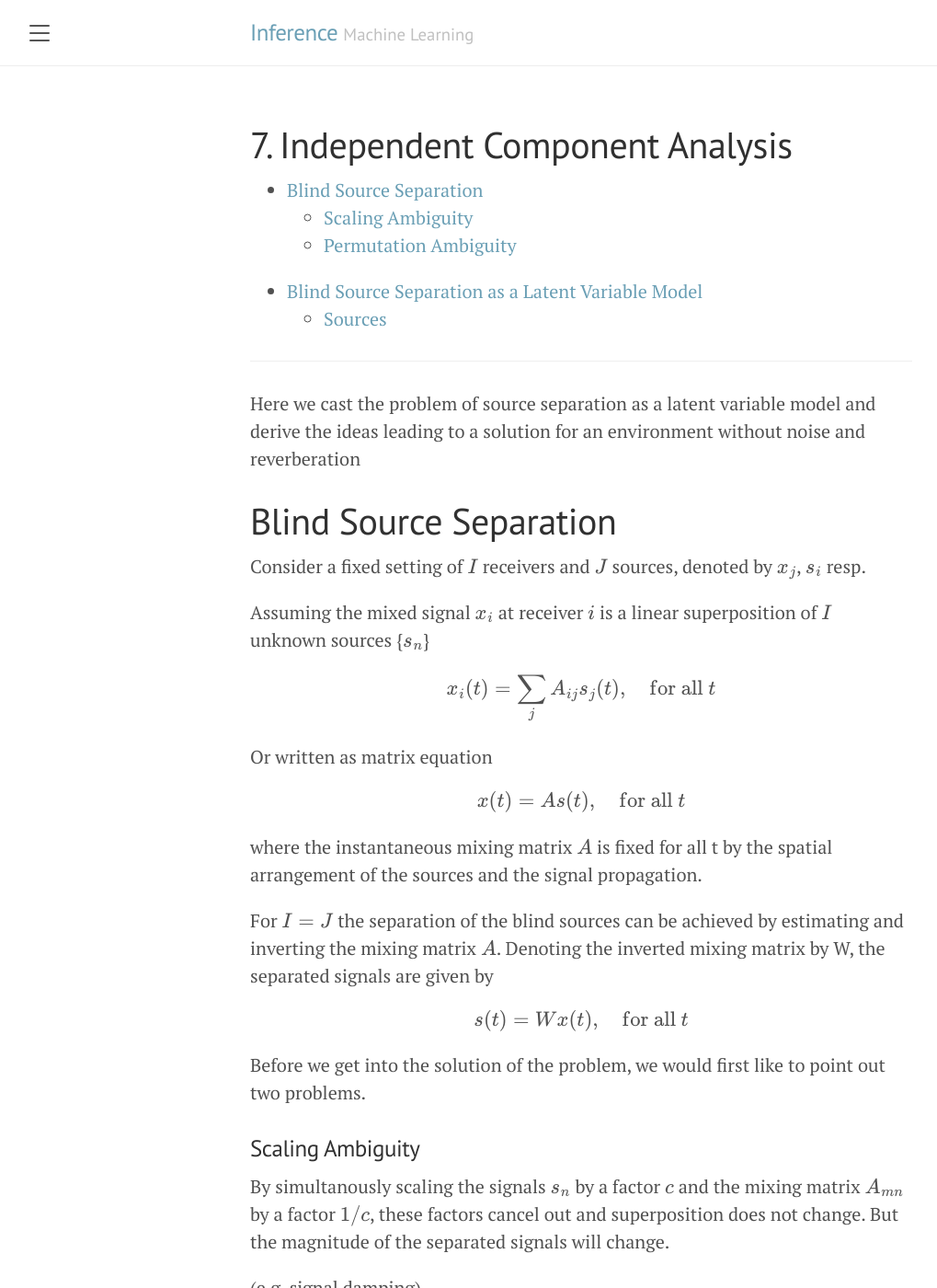
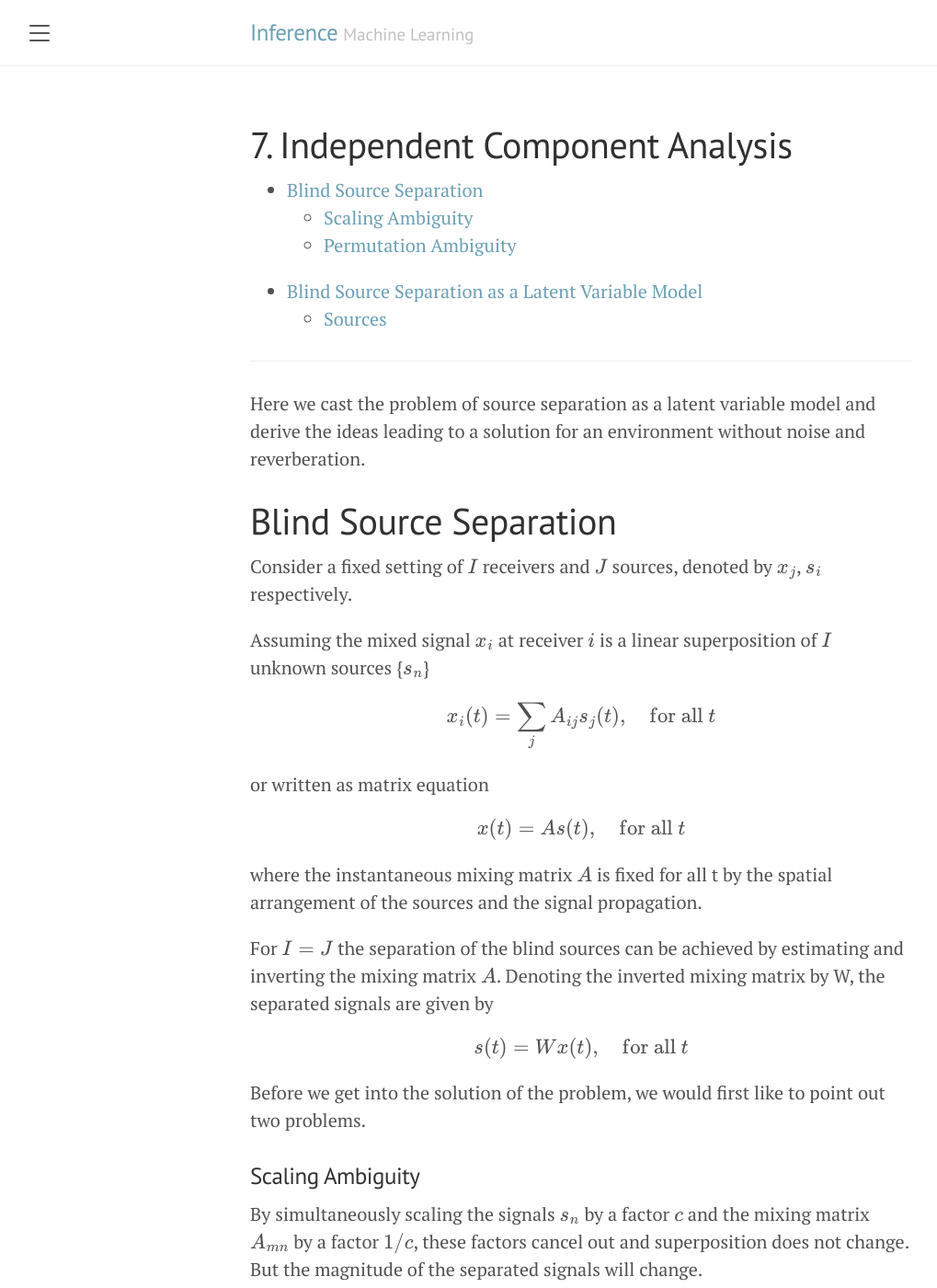
Before and after one commit to BLyndon/bayesian_methods, a Jekyll site: the page built from docs/_posts/2021-01-13-independent_component_analysis.md, in a window 1280 px wide and 1400 px high. Shown: the whole window at 92% size, without its empty margins (8-1027 px from the left). Built offline with Jekyll 4.4.1, drawn with Linux system fonts in a browser that asks for light colours.

Commit message:
fix typos

```diff
--- a/docs/_posts/2021-01-13-independent_component_analysis.md
+++ b/docs/_posts/2021-01-13-independent_component_analysis.md
@@ -7,11 +7,11 @@ permalink: /ica/
 {:toc}
 
 ---
-Here we cast the problem of source separation as a latent variable model and derive the ideas leading to a solution for an environment without noise and reverberation
+Here we cast the problem of source separation as a latent variable model and derive the ideas leading to a solution for an environment without noise and reverberation.
 
 # Blind Source Separation
 
-Consider a fixed setting of $$I$$ receivers and $$J$$ sources, denoted by $$x_j$$, $$s_i$$ resp.
+Consider a fixed setting of $$I$$ receivers and $$J$$ sources, denoted by $$x_j$$, $$s_i$$ respectively.
 
 Assuming the mixed signal $$x_i$$ at receiver $$i$$ is a linear superposition of $$I$$ unknown sources {$$s_n$$}
 
@@ -19,7 +19,7 @@ $$
     x_i(t) = \sum_j A_{ij} s_j(t),\quad \text{for all }t
 $$
 
-Or written as matrix equation
+or written as matrix equation
 
 $$
     x(t) = A s(t),\quad \text{for all }t
@@ -36,7 +36,7 @@ $$
 Before we get into the solution of the problem, we would first like to point out two problems.
 
 ### Scaling Ambiguity
-By simultanously scaling the signals $$s_n$$ by a factor $$c$$ and the mixing matrix $$A_{mn}$$ by a factor $$1/c$$, these factors cancel out and superposition does not change. But the magnitude of the separated signals will change.
+By simultaneously scaling the signals $$s_n$$ by a factor $$c$$ and the mixing matrix $$A_{mn}$$ by a factor $$1/c$$, these factors cancel out and superposition does not change. But the magnitude of the separated signals will change.
 
 (e.g. signal damping)
 
```
